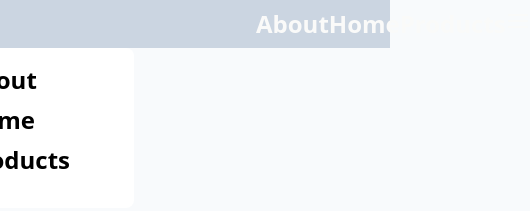
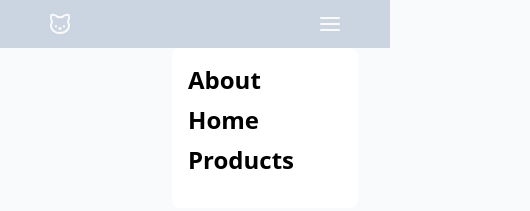
Before and after one commit to jplante01/tailwind_explorations, a website built with Vite: page index.html in a window 390 px wide. Shown: the whole page, 530 px wide, since content can reach past the window. Built offline with nearby package versions, Linux system fonts and the light colour scheme.

Commit message:
Tweak the navbar

```diff
--- a/index.html
+++ b/index.html
@@ -7,22 +7,72 @@
     <title>Vite App</title>
   </head>
   <body class="min-h-screen flex flex-col bg-slate-50">
-    <div class="bg-slate-300">
-      <div class="mx-64">
-        <ul class="flex justify-between my-2">
-          <li class="text-stone-50 font-bold text-2xl"><button>About</button></li>
-          <li class="text-stone-50 font-bold text-2xl"><button>Home</button></li>
-          <li class="text-stone-50 font-bold text-2xl"><button>Products</button></li>
-          <li class="text-stone-50 font-bold text-2xl"><button><svg xmlns="http://www.w3.org/2000/svg" width="24" height="24" viewBox="0 0 24 24" fill="none" stroke="currentColor" stroke-width="2" stroke-linecap="round" stroke-linejoin="round" class="feather feather-menu"><line x1="3" y1="12" x2="21" y2="12"></line><line x1="3" y1="6" x2="21" y2="6"></line><line x1="3" y1="18" x2="21" y2="18"></line></svg></button></li>
+    <div class="bg-slate-300 flex py-3 lg:py-0">
+      <div class="text-stone-50 my-auto ml-12">
+        <svg
+          xmlns="http://www.w3.org/2000/svg"
+          width="24"
+          height="24"
+          viewBox="0 0 24 24"
+          fill="none"
+          stroke="currentColor"
+          stroke-width="2"
+          stroke-linecap="round"
+          stroke-linejoin="round"
+          class="lucide lucide-cat"
+        >
+          <path
+            d="M12 5c.67 0 1.35.09 2 .26 1.78-2 5.03-2.84 6.42-2.26 1.4.58-.42 7-.42 7 .57 1.07 1 2.24 1 3.44C21 17.9 16.97 21 12 21s-9-3-9-7.56c0-1.25.5-2.4 1-3.44 0 0-1.89-6.42-.5-7 1.39-.58 4.72.23 6.5 2.23A9.04 9.04 0 0 1 12 5Z"
+          />
+          <path d="M8 14v.5" />
+          <path d="M16 14v.5" />
+          <path d="M11.25 16.25h1.5L12 17l-.75-.75Z" />
+        </svg>
+      </div>
+      <div class="lg:mr-52 mr-12 lg:ml-40 flex justify-end grow">
+        <ul class="hidden lg:flex justify-between my-2 grow">
+          <li class="text-stone-50 font-bold text-2xl">
+            <button>About</button>
+          </li>
+          <li class="text-stone-50 font-bold text-2xl">
+            <button>Home</button>
+          </li>
+          <li class="text-stone-50 font-bold text-2xl">
+            <button>Products</button>
+          </li>
         </ul>
+        <button class="text-stone-50 font-bold text-2xl lg:hidden">
+          <svg
+            xmlns="http://www.w3.org/2000/svg"
+            width="24"
+            height="24"
+            viewBox="0 0 24 24"
+            fill="none"
+            stroke="currentColor"
+            stroke-width="2"
+            stroke-linecap="round"
+            stroke-linejoin="round"
+            class="feather feather-menu"
+          >
+            <line x1="3" y1="12" x2="21" y2="12"></line>
+            <line x1="3" y1="6" x2="21" y2="6"></line>
+            <line x1="3" y1="18" x2="21" y2="18"></line>
+          </svg>
+        </button>
       </div>
     </div>
-    <div class="w-full relative">
-      <div class="bg-white w-fit absolute right-64 rounded-lg">
+    <div class="w-full relative lg:hidden">
+      <div class="bg-white w-fit absolute right-8 rounded-lg">
         <div class="inline-flex flex-col pl-4 pt-4 pr-16 pb-8">
-          <span class="inline font-bold pb-2"><button class="text-2xl">About</button></span>
-          <span class="inline font-bold pb-2"><button class="text-2xl">Home</button></span>
-          <span class="inline font-bold "><button class="text-2xl">Products</button></span>
+          <span class="inline font-bold pb-2"
+            ><button class="text-2xl">About</button></span
+          >
+          <span class="inline font-bold pb-2"
+            ><button class="text-2xl">Home</button></span
+          >
+          <span class="inline font-bold"
+            ><button class="text-2xl">Products</button></span
+          >
         </div>
       </div>
     </div>
```
